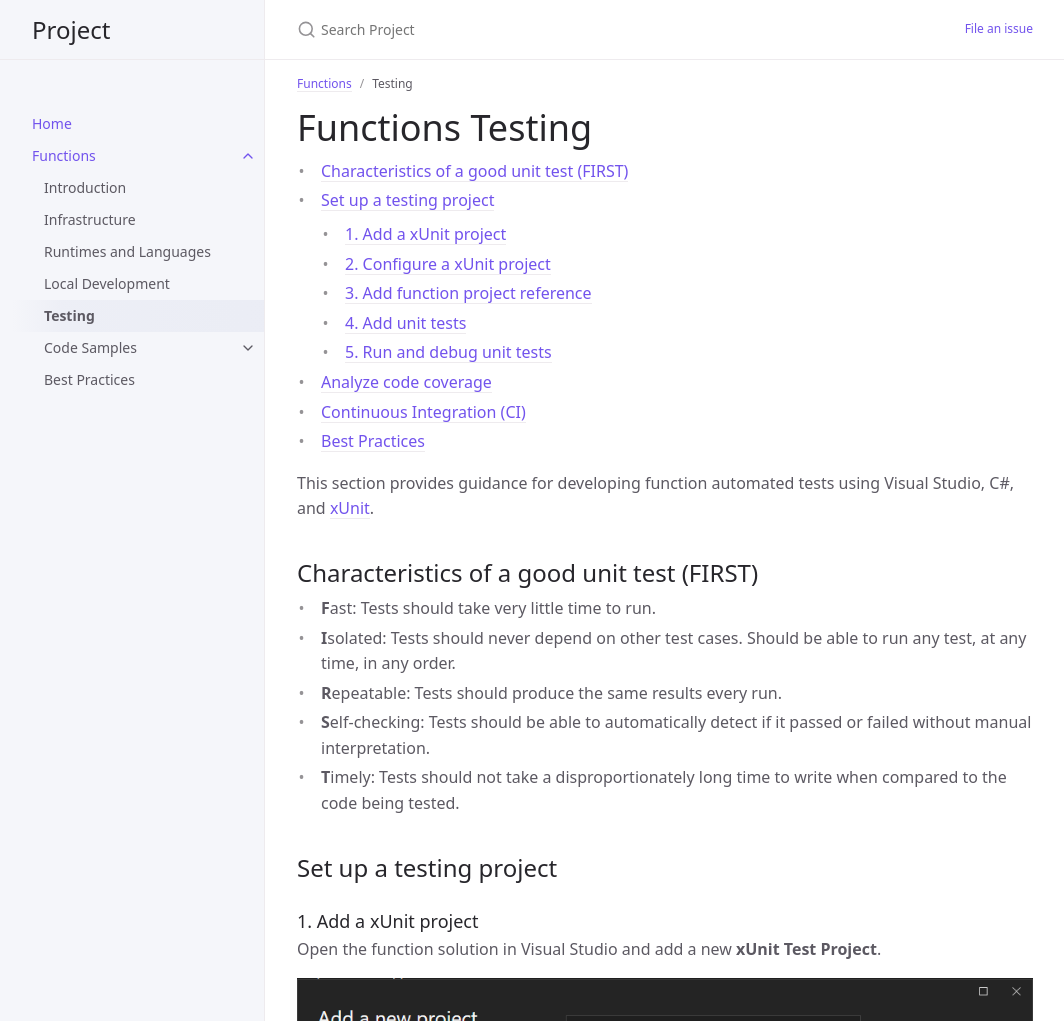
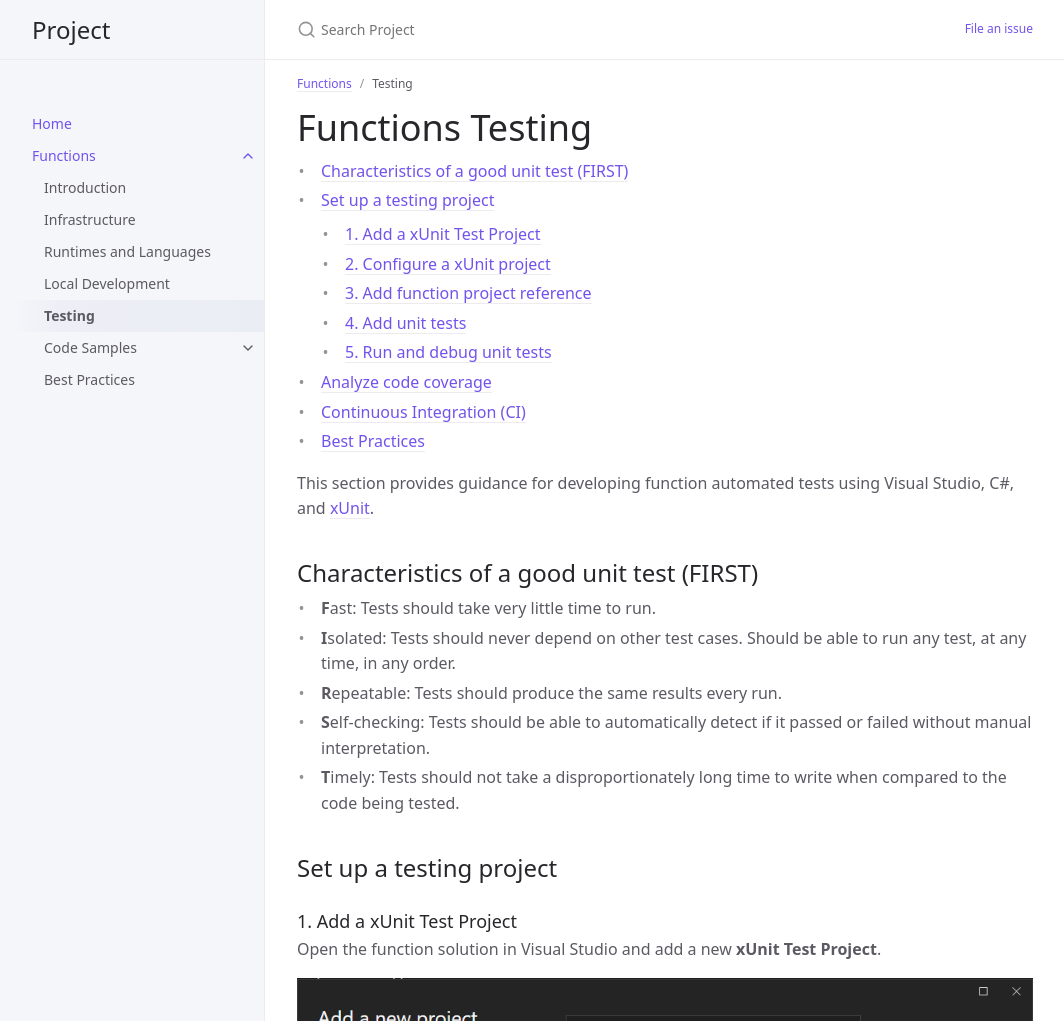
Before and after one commit to bwagner77/docs-test, a Jekyll site: the page built from function/testing.md, in a window 1280 px wide and 1400 px high. Shown: the top 1021 px of the window, without its empty margins (107-1171 px from the left). Built offline with Jekyll 4.4.1, drawn with Linux system fonts in a browser that asks for light colours.

Commit message:
Function documentation updated.

```diff
--- a/function/testing.md
+++ b/function/testing.md
@@ -28,7 +28,7 @@ when compared to the code being tested.
 
 ## Set up a testing project
 
-### 1. Add a xUnit project
+### 1. Add a xUnit Test Project
 
 Open the function solution in Visual Studio and add a new **xUnit Test Project**.
 
```
